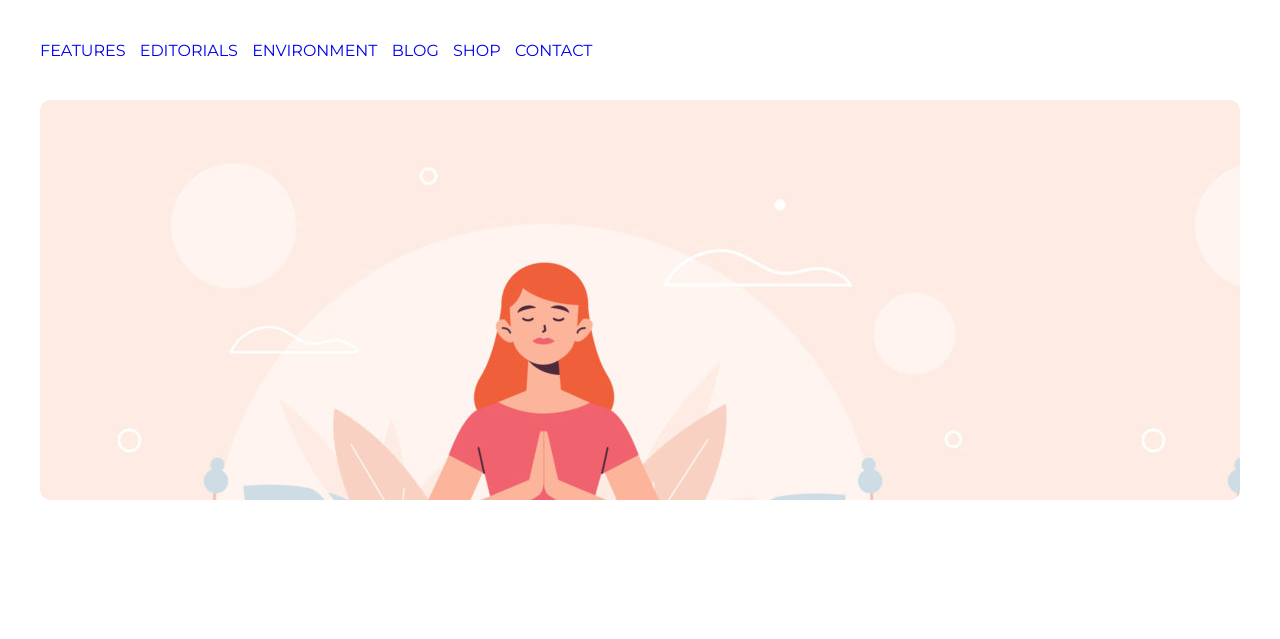
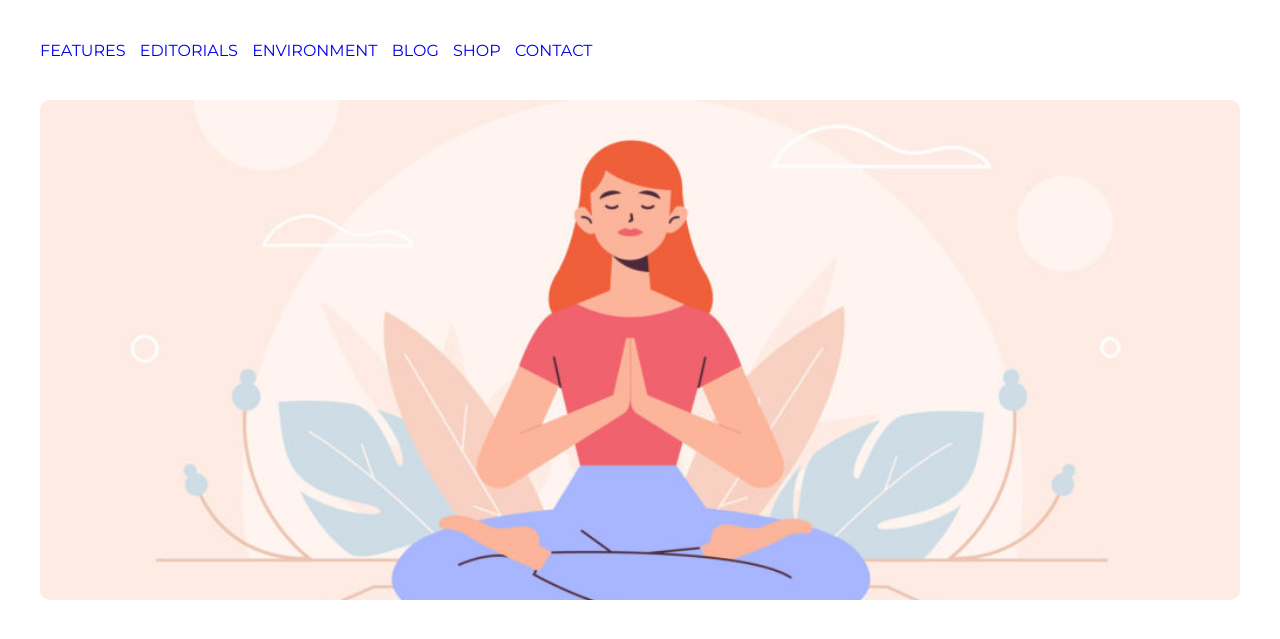
Before and after one commit to Eliana-Abate/htmlcss-wp, a plain HTML site: page index.html in a window 1280 px wide. Shown: the part 83-722 px from the top of the page. Drawn offline with Linux system fonts and the light colour scheme.

Commit message:
.spotlight background completed

```diff
--- a/css/style.css
+++ b/css/style.css
@@ -46,10 +46,12 @@ a:visited {
 /*MAIN*/
 .spotlight {
     width: 100%;
-    height: 400px;
+    height: 500px;
     border-radius: 10px;
     margin-bottom: 40px;
     margin-top: 40px;
+    background-size: 100%;
     background-image: url(../img/banner.jpg);
-    display: block;
+    background-repeat: no-repeat;
+    background-position: center;
 }
```
